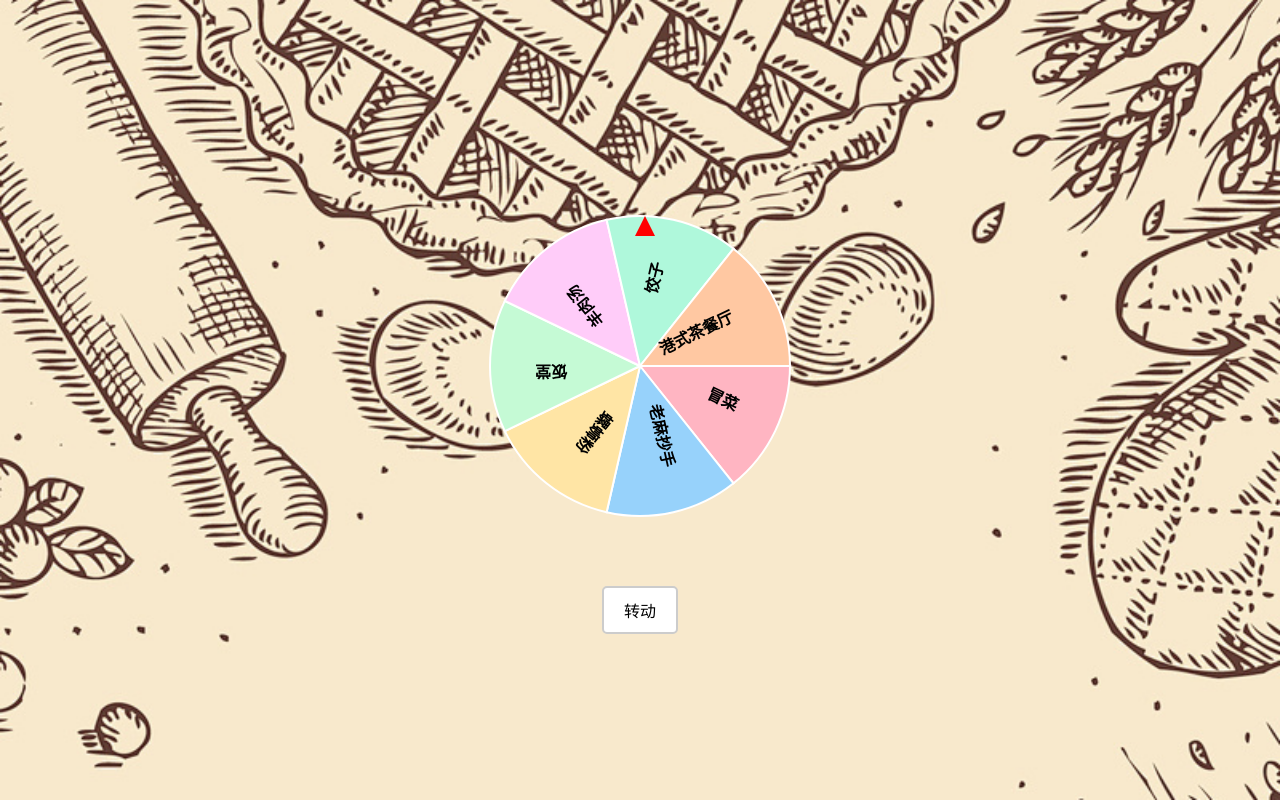
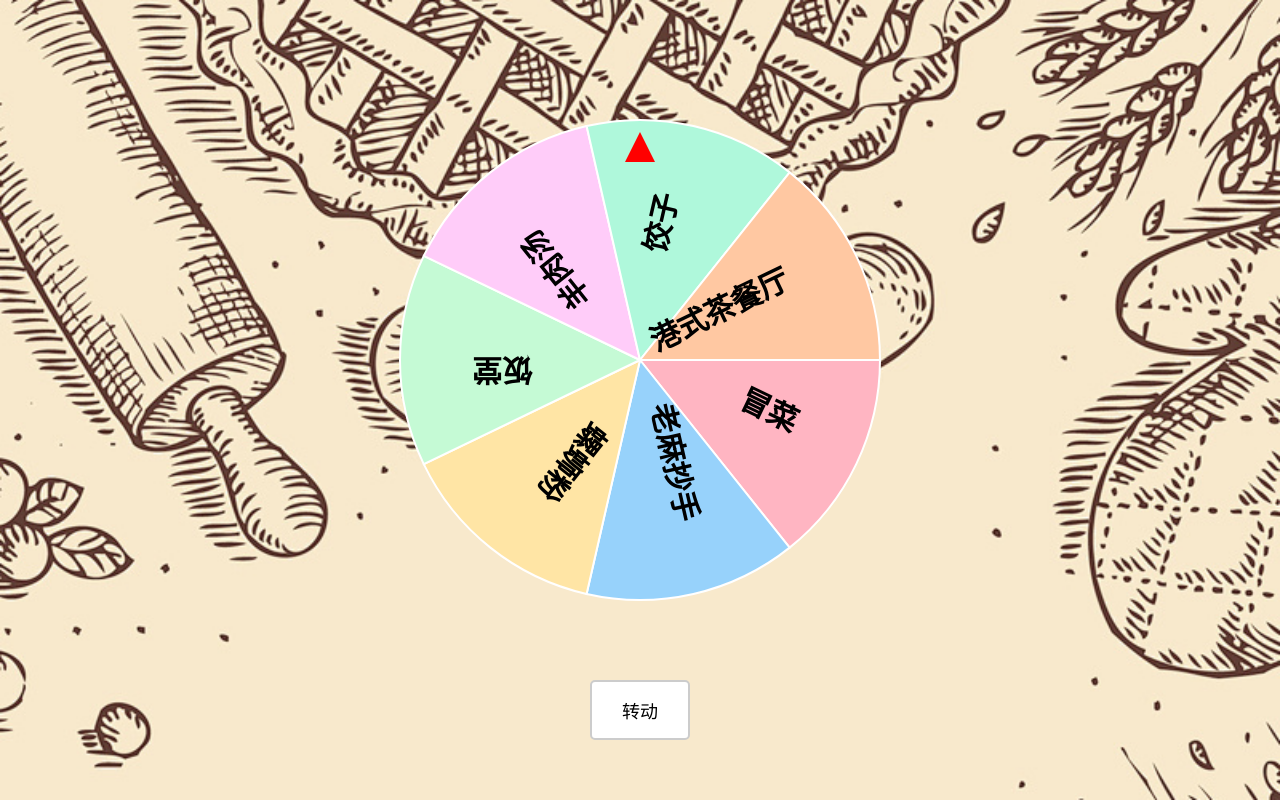
Before and after one commit to ax418lllll/steven, a plain HTML site: page zhuanpan.html in a window 1280 px wide. Drawn offline with Linux system fonts and the light colour scheme.

Commit message:
Update zhuanpan.html

```diff
--- a/zhuanpan.html
+++ b/zhuanpan.html
@@ -2,6 +2,7 @@
 <html>
 <head>
     <meta charset="UTF-8">
+    <meta name="viewport" content="width=device-width, initial-scale=1.0">
     <title>今天吃什么?</title>
     <style>
         body {
@@ -11,7 +12,6 @@
             justify-content: center;
             height: 100vh;
             margin: 0;
-            /* 修改背景图片路径为相对路径 */
             background-image: url('./background.jpg');
             background-size: cover;
             font-family: Arial, sans-serif;
@@ -19,31 +19,36 @@
 
         #wheel {
             position: relative;
-            width: 400px;
-            height: 400px;
+            width: 90vw; /* 使用视口宽度的90% */
+            height: 90vw; /* 保持正方形 */
+            max-width: 600px; /* 设置最大宽度 */
+            max-height: 600px; /* 设置最大高度 */
         }
 
         #canvas {
             border-radius: 50%;
+            width: 100%;
+            height: 100%;
         }
 
         #pointer {
             position: absolute;
-            top: 50px;
-            left: 195px;
+            top: 12%;
+            left: 50%;
             width: 0;
             height: 0;
-            border-left: 10px solid transparent;
-            border-right: 10px solid transparent;
-            border-bottom: 20px solid red;
+            border-left: 15px solid transparent;
+            border-right: 15px solid transparent;
+            border-bottom: 30px solid red;
+            transform: translateX(-50%);
             transform-origin: 50% 0;
             z-index: 1;
         }
 
         #spin-button {
             margin-top: 20px;
-            padding: 10px 20px;
-            font-size: 16px;
+            padding: 15px 30px;
+            font-size: 18px;
             background-color: white;
             border: 2px solid #ccc;
             border-radius: 5px;
@@ -72,13 +77,12 @@
 <body>
     <div id="result"></div>
     <div id="wheel">
-        <canvas id="canvas" width="400" height="400"></canvas>
+        <canvas id="canvas"></canvas>
         <div id="pointer"></div>
     </div>
     <button id="spin-button">转动</button>
 
     <script>
-        // 定义菜品和颜色的映射关系
         const foodMap = [
             { name: "冒菜", color: "#FFB5C2" },
             { name: "老麻抄手", color: "#97D2FB" },
@@ -95,12 +99,22 @@
         let currentAngle = 0;
         let isSpinning = false;
 
+        // 设置canvas的尺寸
+        function resizeCanvas() {
+            const wheel = document.getElementById('wheel');
+            const size = Math.min(wheel.offsetWidth, wheel.offsetHeight);
+            canvas.width = size;
+            canvas.height = size;
+            drawWheel();
+        }
+
         function drawWheel() {
-            ctx.clearRect(0, 0, 400, 400);
+            const size = canvas.width;
+            ctx.clearRect(0, 0, size, size);
 
-            const centerX = 200;
-            const centerY = 200;
-            const radius = 150;
+            const centerX = size / 2;
+            const centerY = size / 2;
+            const radius = size * 0.4; // 增大半径比例
             const sliceAngle = (Math.PI * 2) / foodMap.length;
 
             for (let i = 0; i < foodMap.length; i++) {
@@ -122,7 +136,7 @@
                 ctx.rotate(i * sliceAngle + sliceAngle / 2 + currentAngle);
                 ctx.textAlign = 'right';
                 ctx.fillStyle = 'black';
-                ctx.font = 'bold 16px Arial';
+                ctx.font = `bold ${size/20}px Arial`; // 自适应字体大小
                 ctx.fillText(foodMap[i].name, radius * 0.7, 0);
                 ctx.restore();
             }
@@ -148,7 +162,7 @@
                     requestAnimationFrame(animate);
                 } else {
                     isSpinning = false;
-                    const finalAngle = -(currentAngle % (Math.PI * 2)); // 取负值使方向一致
+                    const finalAngle = -(currentAngle % (Math.PI * 2));
                     const sliceAngle = (Math.PI * 2) / foodMap.length;
                     const selectedIndex = Math.floor((finalAngle + sliceAngle/2) / sliceAngle) % foodMap.length;
                     resultDiv.textContent = `今天吃：${foodMap[selectedIndex].name}`;
@@ -159,8 +173,9 @@
             animate();
         }
 
+        window.addEventListener('resize', resizeCanvas);
         document.getElementById('spin-button').addEventListener('click', spin);
-        drawWheel();
+        resizeCanvas();
     </script>
 </body>
 </html>
```
